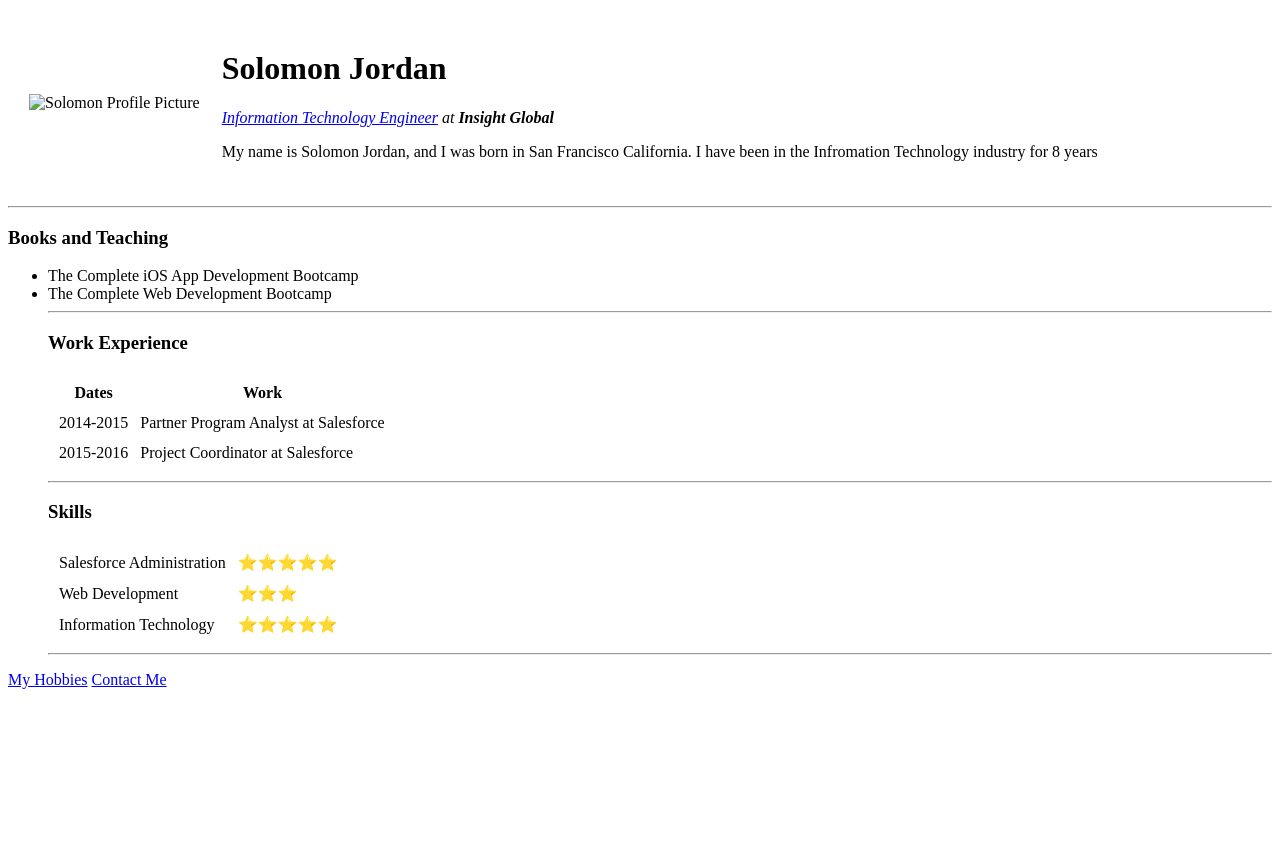
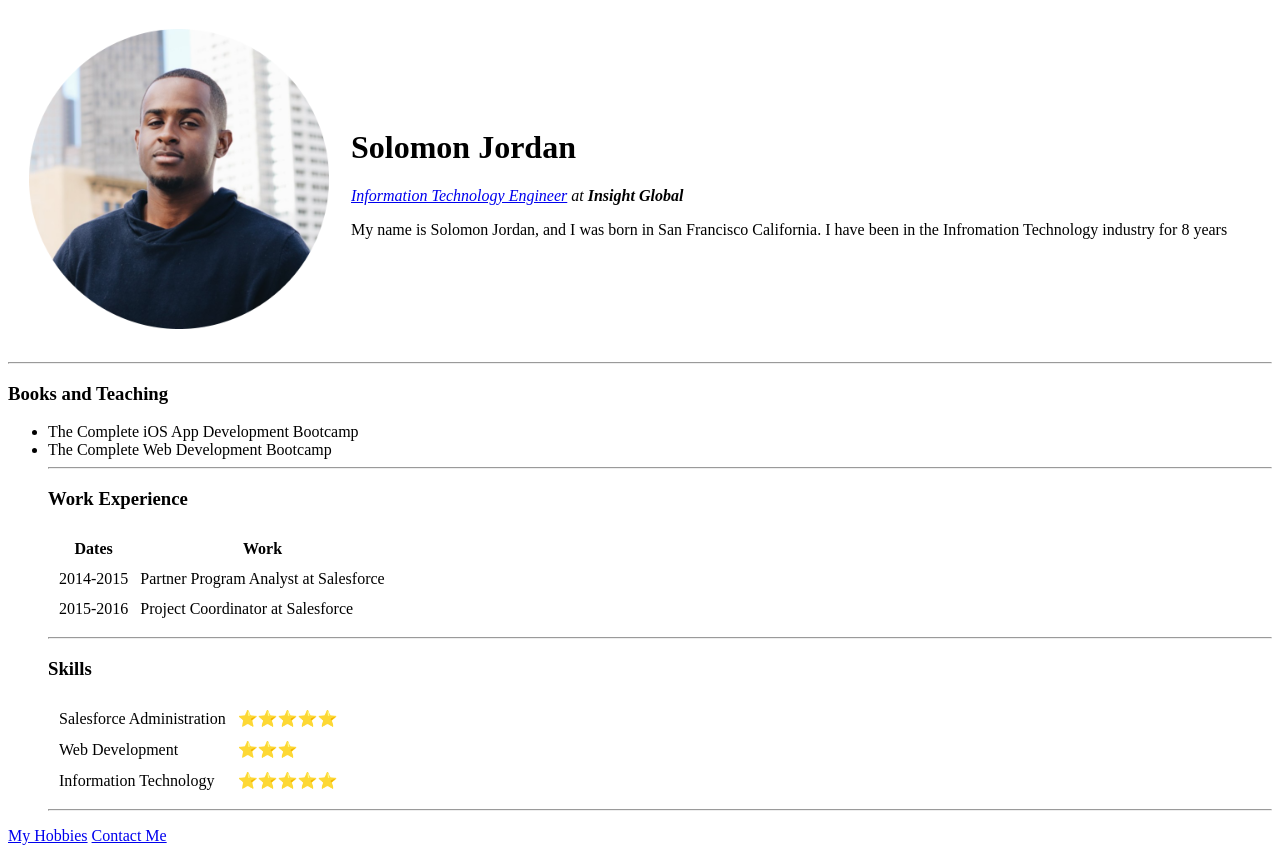
Before and after one commit to Solohere/cv2, a plain HTML site: page index.html in a window 1280 px wide. Before the commit the page ends 800 px from the top, so only its background shows below. Drawn offline with Linux system fonts and the light colour scheme.

Commit message:
Images Edit

```diff
--- a/index.html
+++ b/index.html
@@ -9,7 +9,7 @@
 <body>
   <table cellspacing="20">
     <tr>
-      <td><img src="/Users/solomonjordan/Desktop/Web Development/Web Development/Solomon's Head Shot-modified.png" alt="Solomon Profile Picture" width="300" height="300"></td>
+      <td><img src="images/Solomon's Head Shot-modified.png" alt="Solomon Profile Picture" width="300" height="300"></td>
       <td>
         <h1>Solomon Jordan</h1>
         <p><em><a href="https://www.linkedin.com/in/solomon-jordan-14791a92/">Information Technology Engineer</a> at <strong>Insight Global</strong></em></p>
```
